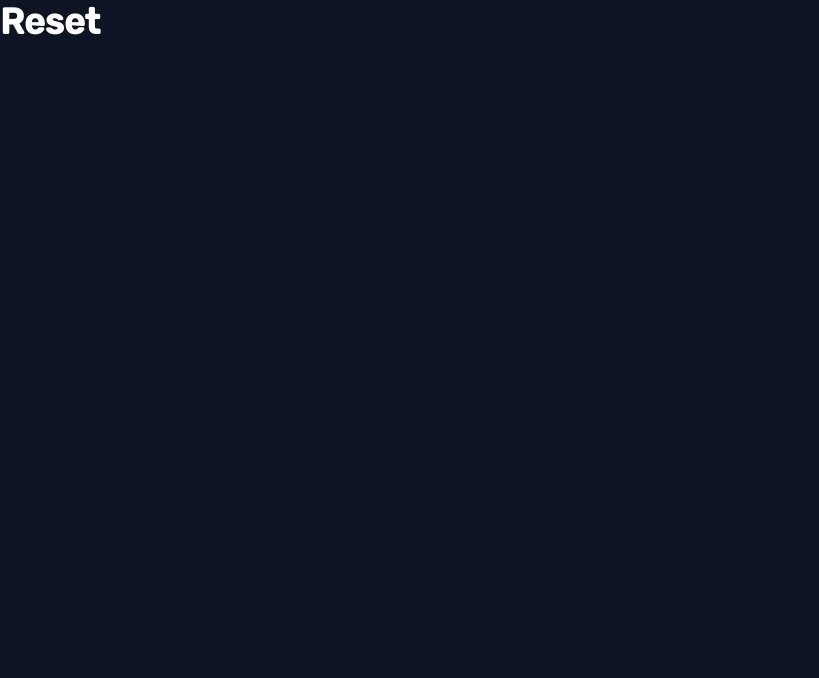
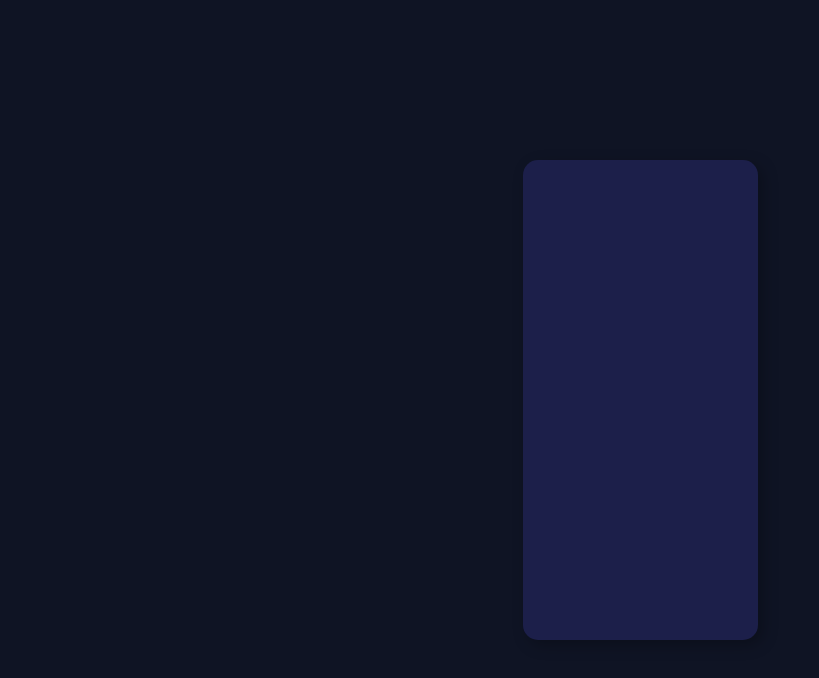
Before and after one commit to dokkalemon/time-tracking-dashboard-main, a Vue app: page / in a window 1280 px wide. Shown: the top 678 px of the page, without its empty margins (0-819 px from the left). Built offline with nearby package versions, Linux system fonts and the light colour scheme.

Commit message:
add user card container

```diff
--- a/src/App.vue
+++ b/src/App.vue
@@ -1,20 +1,36 @@
 <template>
-  <h1>Reset</h1>
+  <main>
+    <UserCard />
+
+
+  </main>
+
+
+
+
 </template>
 
 <script>
+import UserCard from '@/components/UserCard.vue'
 
 export default {
   name: 'App',
   components: {
+    UserCard
 
   }
 }
 </script>
 
 <style lang="scss">
-@import '@/styles/global.scss'
+@import '@/styles/global.scss';
 
-
+main {
+  height: 100vh;
+  width: 100%;
+  display: flex;
+  justify-content: center;
+  align-items: center;
+}
 
 </style>
--- /dev/null
+++ b/src/components/UserCard.vue
@@ -0,0 +1,33 @@
+<template>
+    <section class="user-card">
+
+
+
+
+
+
+    </section>
+</template>
+
+
+
+
+<script>
+export default {
+    name: 'UserCard'
+}
+</script>
+
+<style scoped lang="scss">
+@import '@/styles/var.scss';
+
+    .user-card {
+        height: 480px;
+        width: 235px;
+        background-color: $front-card;
+        border-radius: 15px;
+        box-shadow: 5px 5px 15px rgba(0, 0, 0, 0.262);
+    }
+
+
+</style>
```
